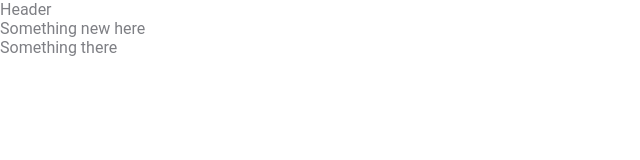
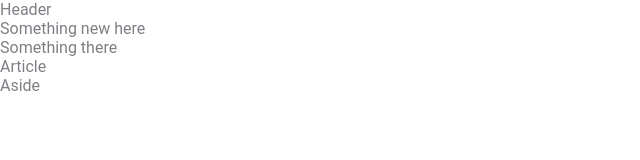
Before and after one commit to nikitos987/wpresssite, a plain HTML site: page index.html in a window 1280 px wide. Shown: the full height of the page, 0-640 px from the left. Drawn offline with Linux system fonts and the light colour scheme.

Commit message:
github commit 1

```diff
--- a/index.html
+++ b/index.html
@@ -13,6 +13,8 @@
     <h1>Something new here</h1>
     <main>
       <h2>Something there</h2>
+      <article>Article</article>
+      <aside>Aside</aside>
     </main>
   </body>
 </html>
```
